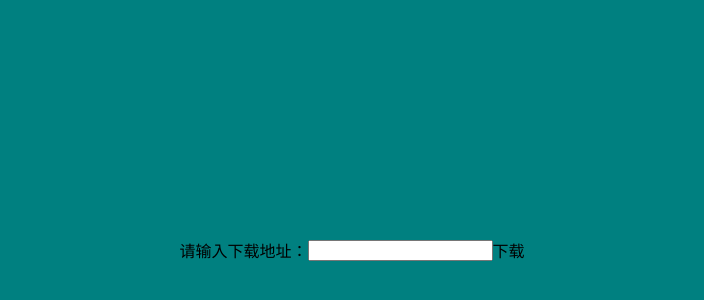
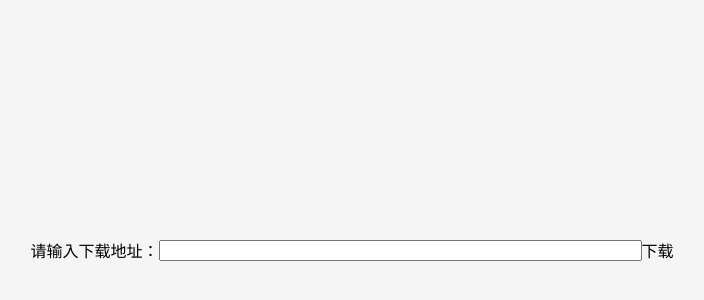
Before and after one commit to jackPanyj/blog_demo, a plain HTML site: page download/index.html in a window 1280 px wide. Shown: the part 158-458 px from the top of the page, without its empty margins (288-992 px from the left). Drawn offline with nearby package versions, Linux system fonts and the light colour scheme.

Commit message:
Update index.html

```diff
--- a/download/index.html
+++ b/download/index.html
@@ -9,7 +9,10 @@
       justify-content: center;
       align-items: center;
       height: 100vh;
-      background: teal;
+      background: #f5f5f5;
+    }
+    input {
+      width: 475px;
     }
   </style>
 </head>
```
